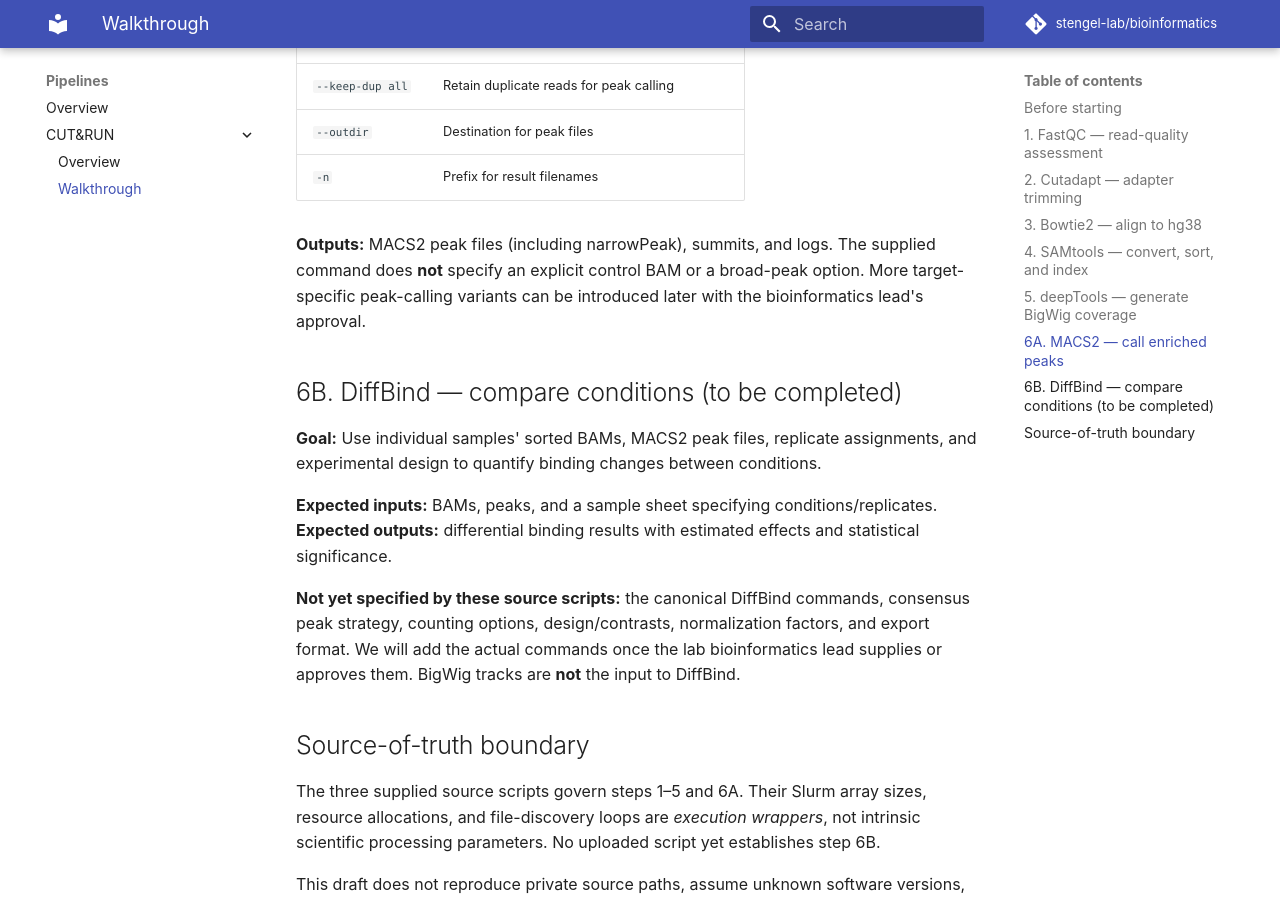
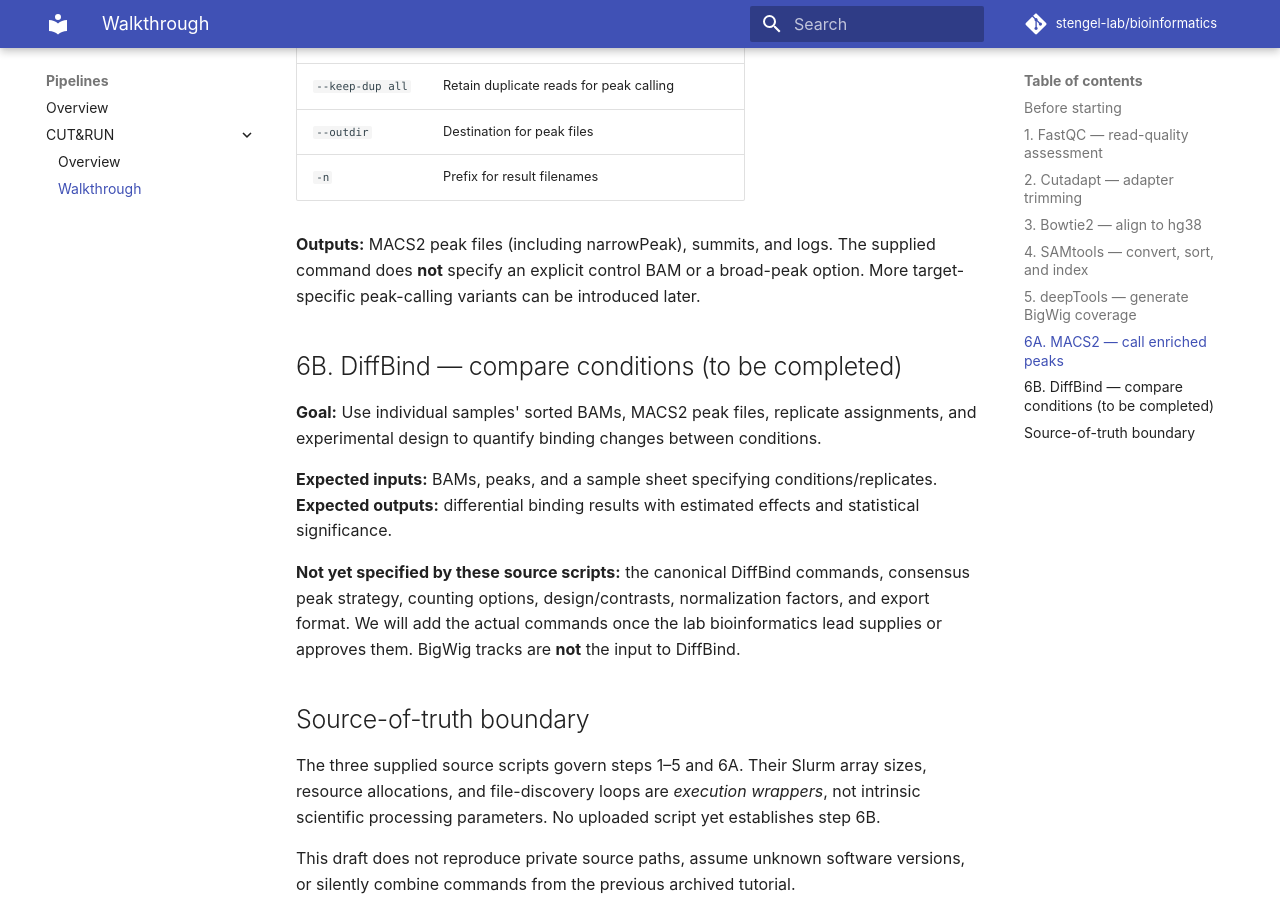
Before and after one commit to stengel-lab/bioinformatics, an MkDocs documentation site: the page built from docs/pipelines/cut-and-run/walkthrough.md, in a window 1280 px wide and 900 px high, scrolled down 4355 px. Built offline with MkDocs 1.6.1 and Material for MkDocs 9.7.7, drawn with Linux system fonts in a browser that asks for light colours; comment, search, counter and statistics services are not loaded.

Commit message:
Update walkthrough.md

```diff
--- a/docs/pipelines/cut-and-run/walkthrough.md
+++ b/docs/pipelines/cut-and-run/walkthrough.md
@@ -154,7 +154,7 @@ macs2 callpeak \
 | `--outdir` | Destination for peak files |
 | `-n` | Prefix for result filenames |
 
-**Outputs:** MACS2 peak files (including narrowPeak), summits, and logs. The supplied command does **not** specify an explicit control BAM or a broad-peak option. More target-specific peak-calling variants can be introduced later with the bioinformatics lead's approval.
+**Outputs:** MACS2 peak files (including narrowPeak), summits, and logs. The supplied command does **not** specify an explicit control BAM or a broad-peak option. More target-specific peak-calling variants can be introduced later.
 
 ## 6B. DiffBind — compare conditions (to be completed)
 
```
